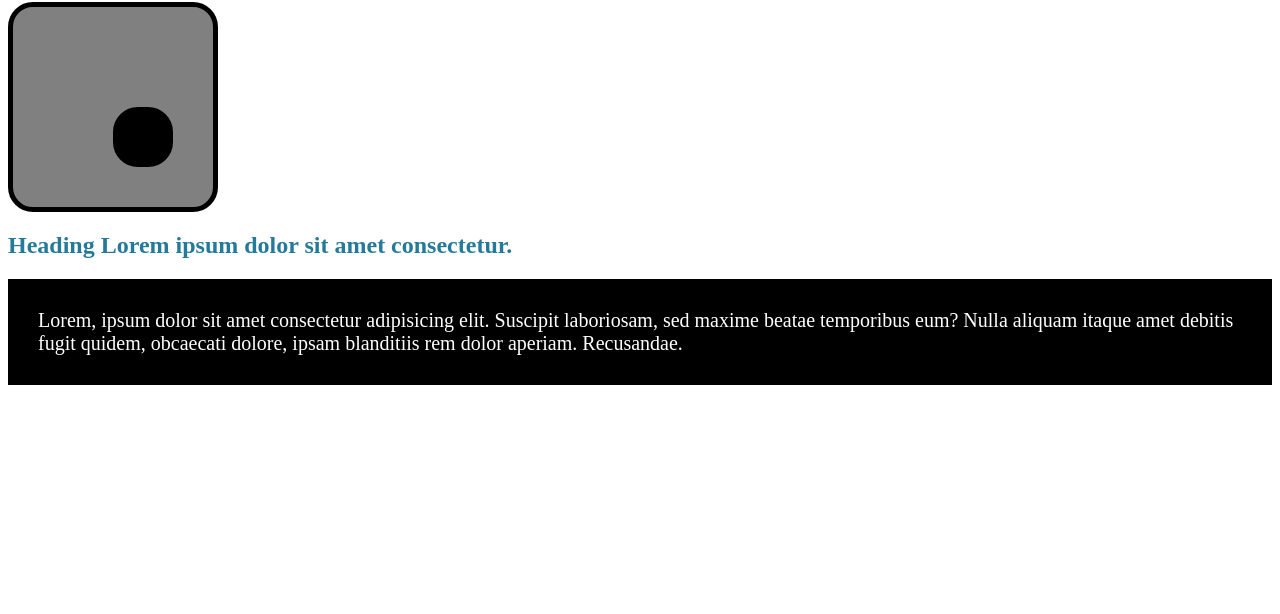
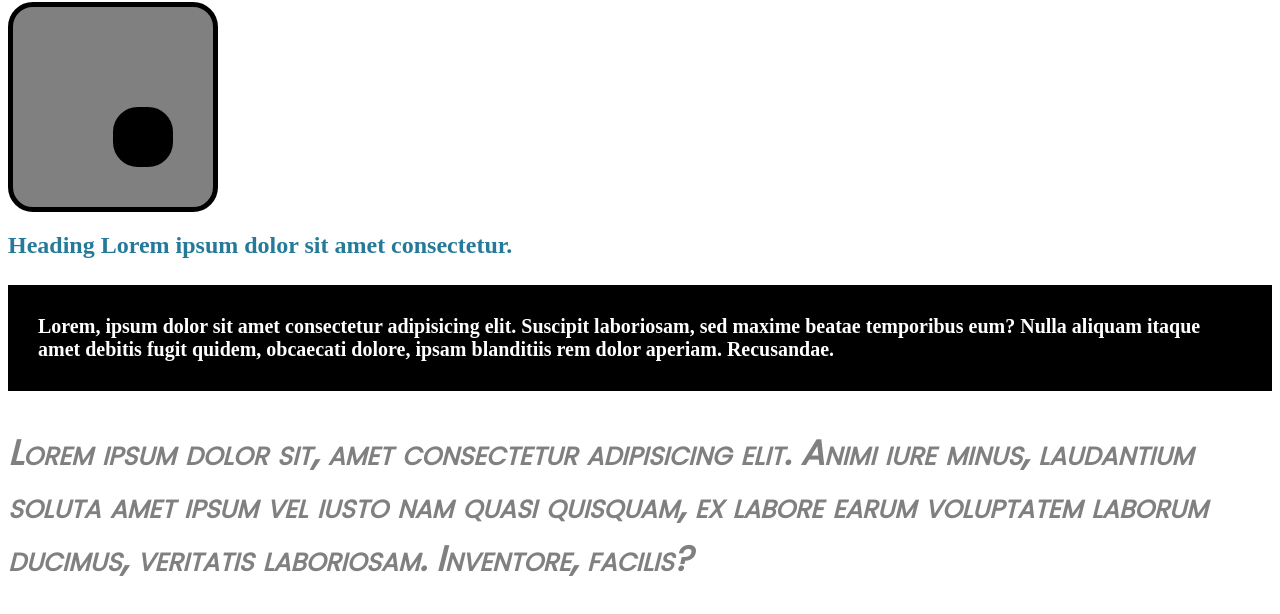
Before and after one commit to avngbalaji/CSS, a plain HTML site: page index.html in a window 1280 px wide. Shown: the part 78-692 px from the top of the page. Drawn offline with Linux system fonts and the light colour scheme.

Commit message:
font properties

```diff
--- a/index.html
+++ b/index.html
@@ -4,12 +4,17 @@
     <meta charset="UTF-8">
     <meta name="viewport" content="width=device-width, initial-scale=1.0">
     <title>CSS</title>
+
+    <link rel="preconnect" href="https://fonts.googleapis.com">
+    <link rel="preconnect" href="https://fonts.gstatic.com" crossorigin>
+    <link href="https://fonts.googleapis.com/css2?family=Poppins&display=swap" rel="stylesheet">
+
     <!-- external style -->
     <link rel="stylesheet" href="style.css">
 
     <!-- internal style -->
      <style>
-        h2{
+        .internalCSS{
             color: rgb(37, 122, 154);
         }
      </style>
@@ -23,9 +28,11 @@
         </div>
     </div>
 
-    <h2>Heading Lorem ipsum dolor sit amet consectetur.</h2>
+    <h2 class="internalCSS">Heading Lorem ipsum dolor sit amet consectetur.</h2>
 
     <!-- inline style -->
-    <p style="color: white; font-size: 20px; background-color: black; padding: 30px;">Lorem, ipsum dolor sit amet consectetur adipisicing elit. Suscipit laboriosam, sed maxime beatae temporibus eum? Nulla aliquam itaque amet debitis fugit quidem, obcaecati dolore, ipsam blanditiis rem dolor aperiam. Recusandae.</p>
+    <h4 style="color: white; font-size: 20px; background-color: black; padding: 30px;">Lorem, ipsum dolor sit amet consectetur adipisicing elit. Suscipit laboriosam, sed maxime beatae temporibus eum? Nulla aliquam itaque amet debitis fugit quidem, obcaecati dolore, ipsam blanditiis rem dolor aperiam. Recusandae.</h4>
+
+    <p>Lorem ipsum dolor sit, amet consectetur adipisicing elit. Animi iure minus, laudantium soluta amet ipsum vel iusto nam quasi quisquam, ex labore earum voluptatem laborum ducimus, veritatis laboriosam. Inventore, facilis?</p>
 </body>
 </html>
--- a/style.css
+++ b/style.css
@@ -22,3 +22,14 @@ h1{
     top: 100px;
     left: 100px;
 }
+
+/* Font Properties */
+
+p{
+    font-family: "Poppins", serif;
+    font-style: italic;
+    font-variant: small-caps;
+    font-weight: 600;
+    font-size: 35px;
+    color: gray;
+}
```
Also changed, not shown: 1 other file.
